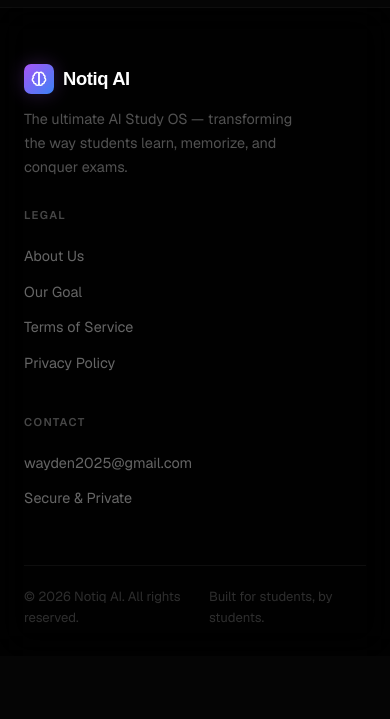
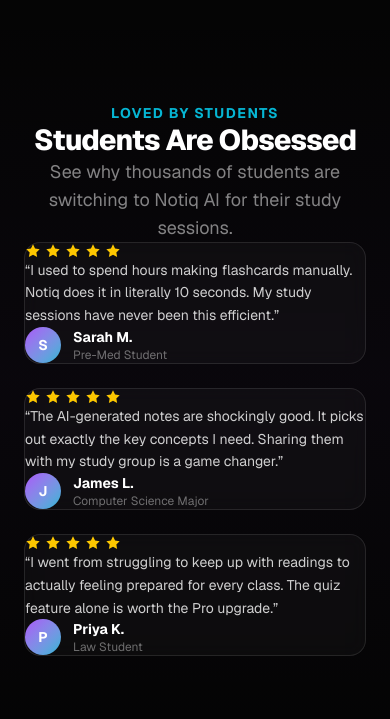
Before and after one commit to wayden2025-ctrl/StudyForge2, a Next.js app: page / in a window 390 px wide. Shown: the part 10965-11684 px from the top of the page. Before the commit the page ends 11621 px from the top, so only its background shows below. Built offline with nearby package versions, Linux system fonts and the light colour scheme.

Commit message:
feat: mobile toolbar, testimonials section, library search

```diff
--- /dev/null
+++ b/src/app/(app)/library/LibrarySearch.tsx
@@ -0,0 +1,32 @@
+"use client";
+
+import { Search } from "lucide-react";
+import { useRouter } from "next/navigation";
+import { useState } from "react";
+
+export function LibrarySearch({ initialQuery }: { initialQuery: string }) {
+  const [value, setValue] = useState(initialQuery);
+  const router = useRouter();
+
+  const handleSearch = (e: React.FormEvent) => {
+    e.preventDefault();
+    if (value.trim()) {
+      router.push(`/library?q=${encodeURIComponent(value.trim())}`);
+    } else {
+      router.push("/library");
+    }
+  };
+
+  return (
+    <form onSubmit={handleSearch} className="relative">
+      <Search className="absolute left-4 top-1/2 -translate-y-1/2 w-5 h-5 text-neutral-500" />
+      <input
+        type="text"
+        value={value}
+        onChange={(e) => setValue(e.target.value)}
+        placeholder="Search notes & flashcards..."
+        className="w-full bg-white/5 border border-white/10 rounded-xl pl-12 pr-4 py-3.5 text-white placeholder:text-neutral-500 focus:outline-none focus:ring-2 focus:ring-brand-purple/50 focus:border-brand-purple/50 transition-all"
+      />
+    </form>
+  );
+}
--- a/src/app/(app)/library/page.tsx
+++ b/src/app/(app)/library/page.tsx
@@ -1,9 +1,12 @@
 import { createClient } from "@/utils/supabase/server";
 import { PageWrapper } from "@/components/PageWrapper";
 import { Card } from "@/components/ui/card";
-import { BookOpen, Bookmark, FileText, Calendar, Folder, Plus, Lock } from "lucide-react";
+import { BookOpen, Bookmark, FileText, Calendar, Folder, Plus, Lock, Search } from "lucide-react";
+import { LibrarySearch } from "./LibrarySearch";
 
-export default async function LibraryPage() {
+export default async function LibraryPage({ searchParams }: { searchParams: Promise<{ q?: string }> }) {
+  const { q } = await searchParams;
+  const query = q?.toLowerCase() || "";
   const supabase = await createClient();
   const { data: { user } } = await supabase.auth.getUser();
 
@@ -40,6 +43,9 @@
           <h1 className="text-3xl font-bold mb-2">My Library</h1>
           <p className="text-neutral-400">Your saved study notes and flashcards.</p>
         </div>
+
+        {/* Search Bar */}
+        <LibrarySearch initialQuery={query} />
 
         {/* Folders Section */}
         <div className="space-y-4">
@@ -88,9 +94,13 @@
 
           {!notes || notes.length === 0 ? (
             <p className="text-neutral-500 italic">No notes saved yet.</p>
+          ) : (() => {
+            const filtered = notes.filter((n: any) => !query || n.title?.toLowerCase().includes(query) || n.summary?.toLowerCase().includes(query));
+            return filtered.length === 0 ? (
+              <p className="text-neutral-500 italic">No notes match &ldquo;{q}&rdquo;</p>
             ) : (
               <div className="grid grid-cols-1 md:grid-cols-2 gap-6">
-              {notes.map((note: any) => (
+                {filtered.map((note: any) => (
                 <Card key={note.id} className="p-6 bg-white/5 border-white/10 hover:border-brand-purple/50 transition-colors">
                   <h3 className="text-xl font-bold text-white mb-2">{note.title}</h3>
                   <div className="flex items-center text-xs text-neutral-500 mb-4">
@@ -106,7 +116,8 @@
                 </Card>
               ))}
               </div>
-          )}
+            );
+          })()}
         </div>
 
         <div className="space-y-6 pt-8 border-t border-white/10">
@@ -117,9 +128,13 @@
 
           {!flashcards || flashcards.length === 0 ? (
             <p className="text-neutral-500 italic">No flashcards saved yet.</p>
+          ) : (() => {
+            const filtered = flashcards.filter((fc: any) => !query || fc.question?.toLowerCase().includes(query) || fc.answer?.toLowerCase().includes(query));
+            return filtered.length === 0 ? (
+              <p className="text-neutral-500 italic">No flashcards match &ldquo;{q}&rdquo;</p>
             ) : (
               <div className="grid grid-cols-1 sm:grid-cols-2 md:grid-cols-3 gap-6">
-              {flashcards.map((fc: any) => (
+                {filtered.map((fc: any) => (
                 <Card key={fc.id} className="p-6 flex flex-col justify-between bg-white/5 border-white/10">
                   <div className="mb-4">
                     <span className="text-xs font-bold text-brand-blue mb-2 block uppercase tracking-wider">Question</span>
@@ -132,7 +147,8 @@
                 </Card>
               ))}
               </div>
-          )}
+            );
+          })()}
         </div>
       </div>
     </PageWrapper>
--- a/src/app/(app)/study/page.tsx
+++ b/src/app/(app)/study/page.tsx
@@ -226,6 +226,28 @@
           </div>
         </div>
 
+        {/* Mobile Toolbar */}
+        <div className="flex sm:hidden gap-2 flex-wrap">
+          <Button variant="outline" onClick={handleSaveNote} disabled={isSaving} className="flex-1 min-w-[calc(50%-0.25rem)] rounded-xl py-3 h-auto border-brand-purple/30 text-brand-purple font-bold text-xs">
+            {isSaving ? <Loader2 className="w-4 h-4 mr-1.5 animate-spin" /> : <Save className="w-4 h-4 mr-1.5" />}
+            Save
+          </Button>
+          <Link href="/flashcards" className="flex-1 min-w-[calc(50%-0.25rem)]">
+            <Button variant="outline" className="w-full rounded-xl py-3 h-auto border-brand-blue/30 text-brand-blue font-bold text-xs">
+              <BookOpen className="w-4 h-4 mr-1.5" /> Flashcards
+            </Button>
+          </Link>
+          <Link href="/quiz" className="flex-1 min-w-[calc(50%-0.25rem)]">
+            <Button variant="outline" className="w-full rounded-xl py-3 h-auto border-brand-purple/30 text-brand-purple font-bold text-xs">
+              <BrainCircuit className="w-4 h-4 mr-1.5" /> Quiz
+            </Button>
+          </Link>
+          <Button variant="outline" onClick={handleShare} disabled={isSharing} className="flex-1 min-w-[calc(50%-0.25rem)] rounded-xl py-3 h-auto border-brand-cyan/30 text-brand-cyan font-bold text-xs">
+            {isSharing ? <Loader2 className="w-4 h-4 mr-1.5 animate-spin" /> : <Share2 className="w-4 h-4 mr-1.5" />}
+            Share
+          </Button>
+        </div>
+
         <Card className="space-y-6">
           <div className="flex items-center space-x-3 text-brand-cyan mb-4">
             <Sparkles className="w-6 h-6" />
--- a/src/app/page.tsx
+++ b/src/app/page.tsx
@@ -112,7 +112,63 @@
       {/* CINEMATIC TIMELINE (HERO REPLACEMENT) */}
       <CinematicTimeline />
 
+      {/* SOCIAL PROOF / TESTIMONIALS */}
+      <section className="relative z-10 py-24 px-4" style={{ background: 'linear-gradient(180deg, transparent 0%, rgba(168,85,247,0.03) 50%, transparent 100%)' }}>
+        <div className="max-w-5xl mx-auto">
+          <div className="text-center mb-16 rev">
+            <p className="text-brand-cyan font-bold text-sm uppercase tracking-widest mb-4">Loved by Students</p>
+            <h2 style={{ fontSize: 'clamp(1.8rem, 4vw, 2.8rem)', fontWeight: 800, letterSpacing: '-0.03em', lineHeight: 1.2 }}>
+              Students Are Obsessed
+            </h2>
+            <p className="text-white/50 mt-4 text-lg max-w-lg mx-auto">See why thousands of students are switching to Notiq AI for their study sessions.</p>
+          </div>
 
+          <div className="grid grid-cols-1 md:grid-cols-3 gap-6">
+            {[
+              {
+                name: "Sarah M.",
+                role: "Pre-Med Student",
+                text: "I used to spend hours making flashcards manually. Notiq does it in literally 10 seconds. My study sessions have never been this efficient.",
+                stars: 5,
+              },
+              {
+                name: "James L.",
+                role: "Computer Science Major",
+                text: "The AI-generated notes are shockingly good. It picks out exactly the key concepts I need. Sharing them with my study group is a game changer.",
+                stars: 5,
+              },
+              {
+                name: "Priya K.",
+                role: "Law Student",
+                text: "I went from struggling to keep up with readings to actually feeling prepared for every class. The quiz feature alone is worth the Pro upgrade.",
+                stars: 5,
+              },
+            ].map((t, i) => (
+              <div
+                key={i}
+                className="rev p-6 rounded-2xl border border-white/10 bg-white/[0.03] backdrop-blur-sm hover:bg-white/[0.06] transition-all duration-300"
+                style={{ animationDelay: `${i * 0.15}s` }}
+              >
+                <div className="flex items-center gap-1 mb-4">
+                  {Array.from({ length: t.stars }).map((_, s) => (
+                    <svg key={s} className="w-4 h-4 text-yellow-400 fill-yellow-400" viewBox="0 0 24 24"><path d="M12 2l3.09 6.26L22 9.27l-5 4.87 1.18 6.88L12 17.77l-6.18 3.25L7 14.14 2 9.27l6.91-1.01L12 2z"/></svg>
+                  ))}
+                </div>
+                <p className="text-white/80 text-sm leading-relaxed mb-5">&ldquo;{t.text}&rdquo;</p>
+                <div className="flex items-center gap-3">
+                  <div className="w-9 h-9 rounded-full bg-gradient-to-br from-brand-purple to-brand-cyan flex items-center justify-center text-white font-bold text-sm">
+                    {t.name[0]}
+                  </div>
+                  <div>
+                    <p className="text-white font-bold text-sm">{t.name}</p>
+                    <p className="text-white/40 text-xs">{t.role}</p>
+                  </div>
+                </div>
+              </div>
+            ))}
+          </div>
+        </div>
+      </section>
 
       {/* FOOTER */}
       <footer className="relative z-10">
```
Lines whose indentation alone changed are shown as unchanged.
